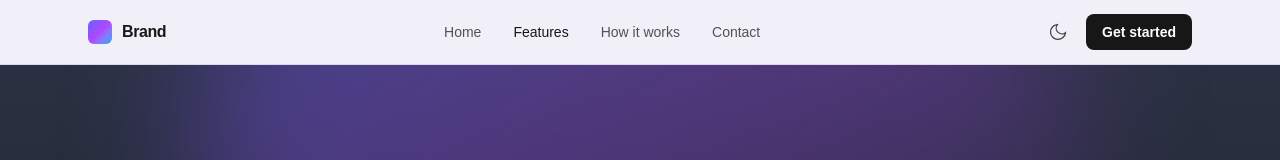
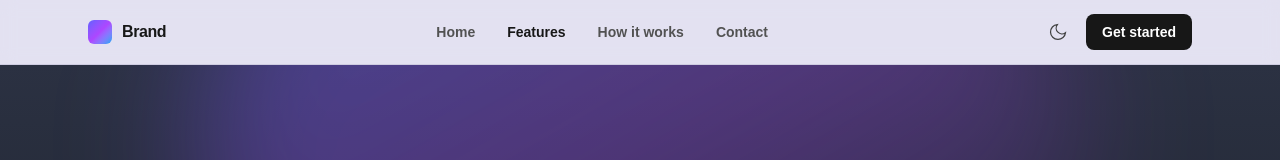
Before and after one commit to YoungShap/landing-page-task-konimbo, a Next.js app: page / in a window 1280 px wide. Shown: the top 160 px of the page. Built offline with nearby package versions, Linux system fonts and the light colour scheme.

Commit message:
navbar color and font

```diff
--- a/components/Navbar.tsx
+++ b/components/Navbar.tsx
@@ -62,12 +62,12 @@ export default function Navbar() {
     }
 
     return (
-        <header className="sticky top-0 z-50 border-b border-indigo-950/10 bg-[#f4f3fa]/70 backdrop-blur dark:border-neutral-800 dark:bg-neutral-950/70">
+        <header className="sticky top-0 z-50 border-b border-indigo-950/10 bg-[#e0dff0]/75 backdrop-blur dark:border-neutral-800 dark:bg-neutral-950/70">
             <nav className="mx-auto flex h-16 w-full max-w-6xl items-center justify-between px-6">
                 {/* Logo */}
                 <a href="#" className="flex items-center gap-2.5">
                     <span className="h-6 w-6 rounded-md bg-gradient-to-br from-indigo-500 via-purple-500 to-sky-500" />
-                    <span className="text-base font-bold tracking-tight text-neutral-900 dark:text-neutral-50">
+                    <span className="text-base font-extrabold tracking-tight text-neutral-900 dark:text-neutral-50">
                         Brand
                     </span>
                 </a>
@@ -79,7 +79,7 @@ export default function Navbar() {
                             key={link.label}
                             href={link.href}
                             onClick={() => handleLinkClick(link.label)}
-                            className={`text-sm font-medium transition-colors duration-200 ${activeLink === link.label
+                            className={`text-sm font-semibold transition-colors duration-200 ${activeLink === link.label
                                     ? "text-neutral-900 dark:text-neutral-50 dark:[text-shadow:0_0_14px_rgba(168,85,247,0.9)]"
                                     : "text-neutral-600 hover:text-neutral-900 dark:text-neutral-400 dark:hover:text-neutral-100"
                                 }`}
@@ -95,7 +95,7 @@ export default function Navbar() {
 
                     <a
                         href="#"
-                        className="hidden items-center rounded-lg bg-neutral-900 px-4 py-2 text-sm font-semibold text-white transition-all duration-200 hover:bg-neutral-700 focus-visible:outline focus-visible:outline-2 focus-visible:outline-offset-2 focus-visible:outline-neutral-900 sm:inline-flex dark:bg-neutral-100 dark:text-neutral-900 dark:hover:bg-neutral-300 dark:focus-visible:outline-neutral-100"
+                        className="hidden items-center rounded-lg bg-neutral-900 px-4 py-2 text-sm font-bold text-white transition-all duration-200 hover:bg-neutral-700 focus-visible:outline focus-visible:outline-2 focus-visible:outline-offset-2 focus-visible:outline-neutral-900 sm:inline-flex dark:bg-neutral-100 dark:text-neutral-900 dark:hover:bg-neutral-300 dark:focus-visible:outline-neutral-100"
                     >
                         Get started
                     </a>
@@ -131,7 +131,7 @@ export default function Navbar() {
             {/* Mobile menu — animates open/closed via grid-rows (0fr -> 1fr) */}
             <div
                 id="mobile-menu"
-                className={`absolute inset-x-0 top-16 grid border-b border-indigo-950/10 bg-[#f4f3fa]/90 backdrop-blur transition-all duration-300 ease-out sm:hidden motion-reduce:transition-none dark:border-neutral-800 dark:bg-neutral-950/90 ${menuOpen
+                className={`absolute inset-x-0 top-16 grid border-b border-indigo-950/10 bg-[#e0dff0]/90 backdrop-blur transition-all duration-300 ease-out sm:hidden motion-reduce:transition-none dark:border-neutral-800 dark:bg-neutral-950/90 ${menuOpen
                         ? "visible grid-rows-[1fr] opacity-100"
                         : "invisible grid-rows-[0fr] opacity-0"
                     }`}
@@ -146,7 +146,7 @@ export default function Navbar() {
                                     handleLinkClick(link.label);
                                     setMenuOpen(false);
                                 }}
-                                className={`rounded-lg px-3 py-2.5 text-sm font-medium transition-colors duration-200 ${activeLink === link.label
+                                className={`rounded-lg px-3 py-2.5 text-sm font-semibold transition-colors duration-200 ${activeLink === link.label
                                         ? "text-neutral-900 dark:text-neutral-50 dark:[text-shadow:0_0_14px_rgba(168,85,247,0.9)]"
                                         : "text-neutral-600 hover:bg-neutral-100 hover:text-neutral-900 dark:text-neutral-400 dark:hover:bg-neutral-800 dark:hover:text-neutral-100"
                                     }`}
@@ -157,7 +157,7 @@ export default function Navbar() {
                         <a
                             href="#"
                             onClick={() => setMenuOpen(false)}
-                            className="mt-3 inline-flex items-center justify-center rounded-lg bg-neutral-900 px-4 py-2.5 text-sm font-semibold text-white transition-all duration-200 hover:bg-neutral-700 dark:bg-neutral-100 dark:text-neutral-900 dark:hover:bg-neutral-300"
+                            className="mt-3 inline-flex items-center justify-center rounded-lg bg-neutral-900 px-4 py-2.5 text-sm font-bold text-white transition-all duration-200 hover:bg-neutral-700 dark:bg-neutral-100 dark:text-neutral-900 dark:hover:bg-neutral-300"
                         >
                             Get started
                         </a>
```
